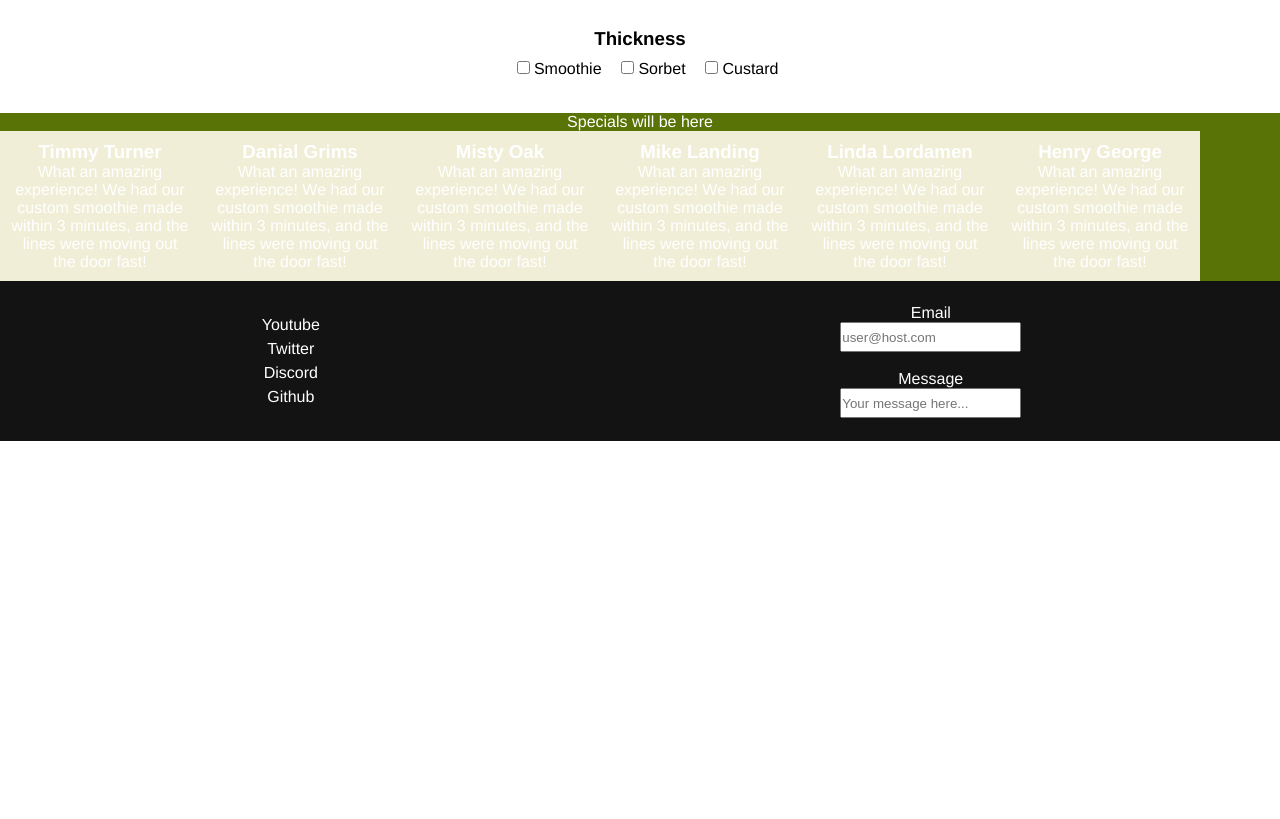
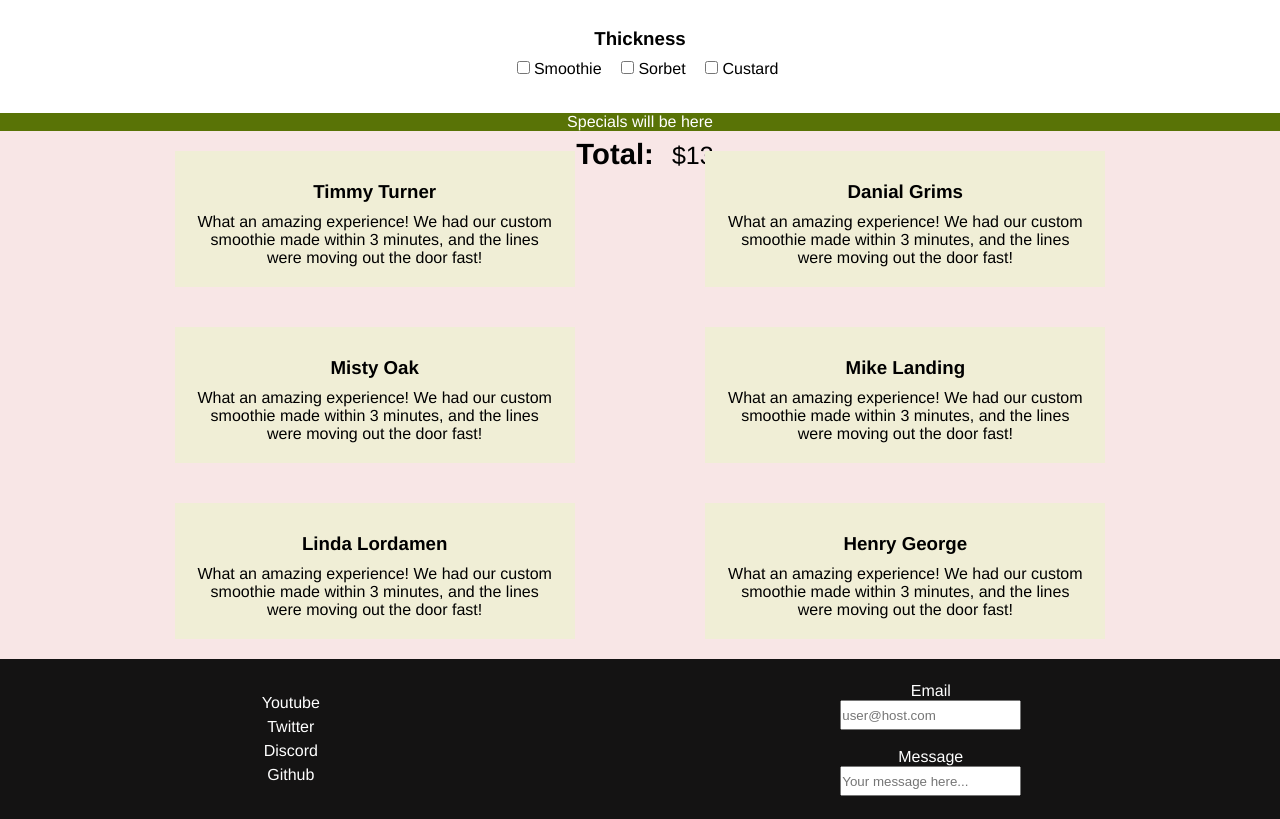
Before and after one commit to l-burrell/FE-Practice, a Vue app in the folder smoothie/: page / in a window 1280 px wide. Shown: the part 1487-2306 px from the top of the page. Before the commit the page ends 1928 px from the top, so only its background shows below. Built offline with nearby package versions, Linux system fonts and the light colour scheme.

Commit message:
smoothie vue app - newsletter styling in progress

```diff
--- a/smoothie/src/components/Newsletter.vue
+++ b/smoothie/src/components/Newsletter.vue
@@ -1,5 +1,6 @@
 <template>
     <section id="newsletter">
+        <section id="review-box">
             <section class="review">
                 <h3>Timmy Turner</h3>
                 <p>What an amazing experience! We had our custom smoothie made within 3 minutes, and the lines were moving out the door fast!</p>
@@ -25,17 +26,30 @@
                 <p>What an amazing experience! We had our custom smoothie made within 3 minutes, and the lines were moving out the door fast!</p>
             </section>
         </section>
+    </section>
 </template>
+
 <style scoped>
 section#newsletter {
+    background-color: rgb(248, 230, 230);
+    color: black;
+}
+section#review-box {
     display: flex;
+    justify-content: space-evenly;
+    flex-wrap: wrap;
+    max-width: 90%;
+    margin: auto;
+
 }
 section.review {
     background-color: rgb(240, 238, 214);
-    padding: 10px;
-    width: 200px;
+    padding: 20px;
+    width: 400px;
+    margin: 20px;
 }
 section.review h3 {
     text-align: center;
+    padding: 10px;
 }
 </style>
```
Lines whose indentation alone changed are shown as unchanged.
